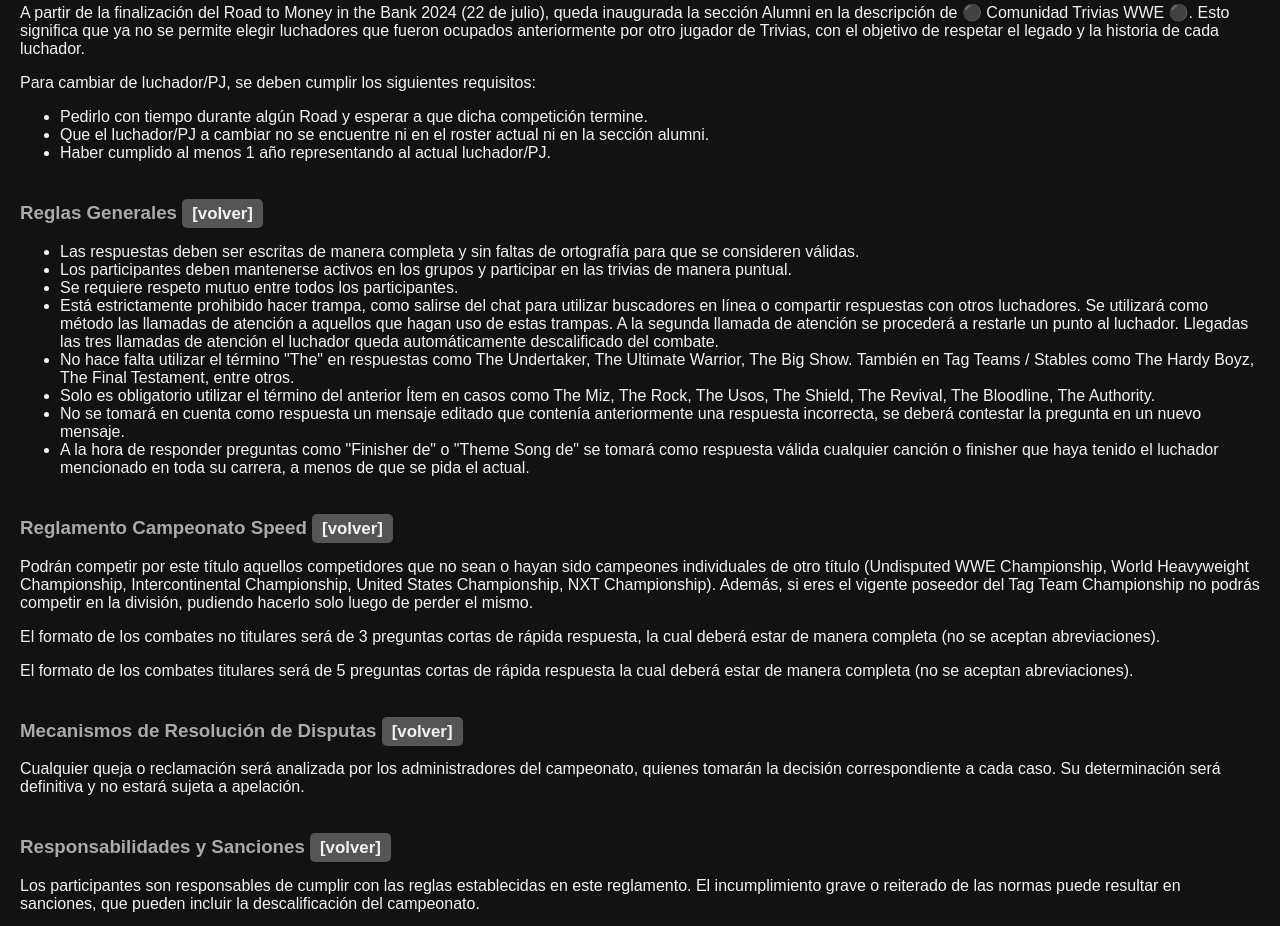
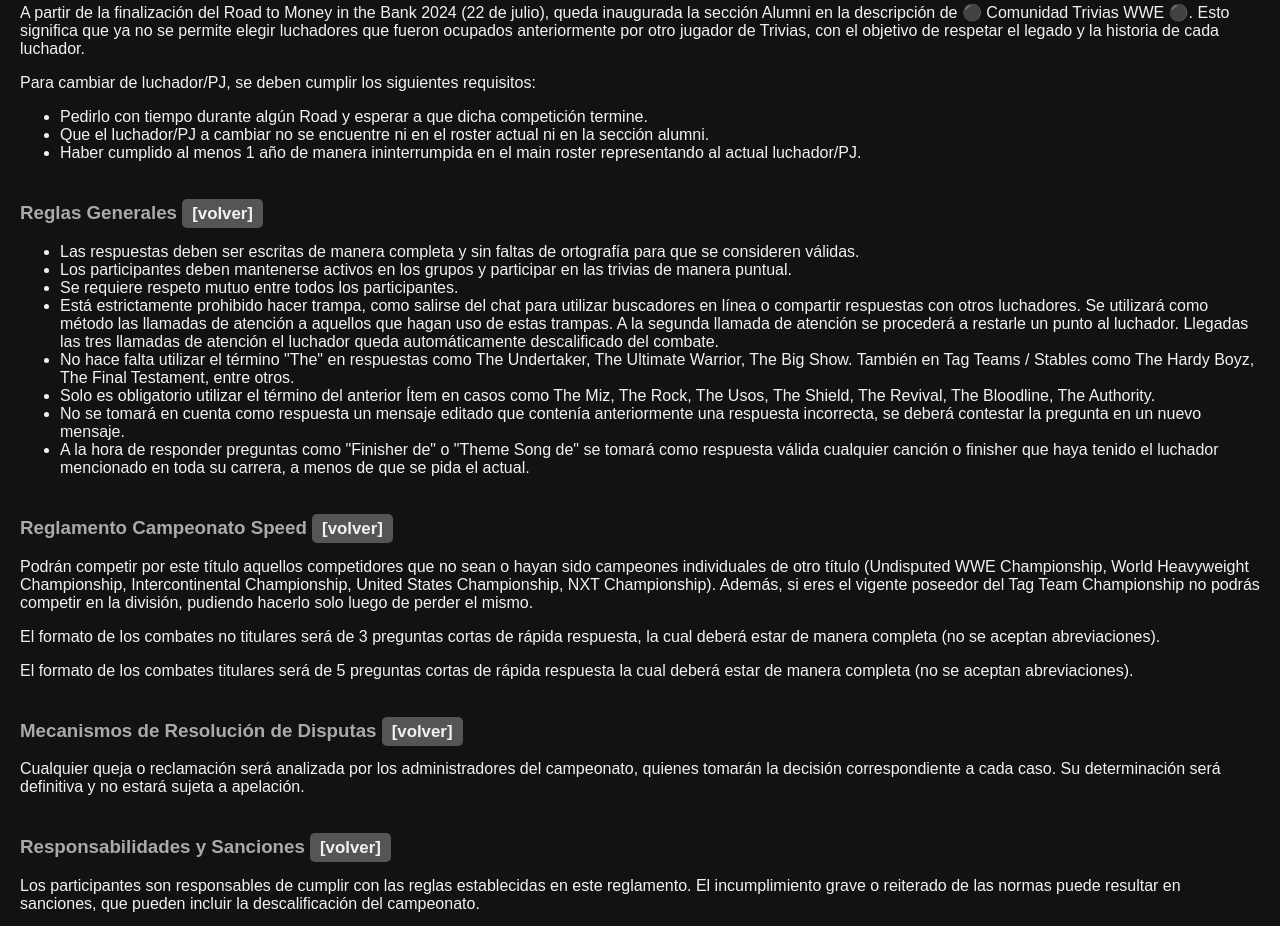
Before and after one commit to triviaswwe/triviaswwe.github.io, a plain HTML site: page index.html in a window 1280 px wide. Shown: the part 1485-2411 px from the top of the page. Drawn offline with Linux system fonts and the light colour scheme.

Commit message:
Update index.html

```diff
--- a/index.html
+++ b/index.html
@@ -127,7 +127,7 @@
         <ul>
             <li>Pedirlo con tiempo durante algún Road y esperar a que dicha competición termine.</li>
             <li>Que el luchador/PJ a cambiar no se encuentre ni en el roster actual ni en la sección alumni.</li>
-            <li>Haber cumplido al menos 1 año representando al actual luchador/PJ.</li>
+            <li>Haber cumplido al menos 1 año de manera ininterrumpida en el main roster representando al actual luchador/PJ.</li>
         </ul>
     </section>
 
```
